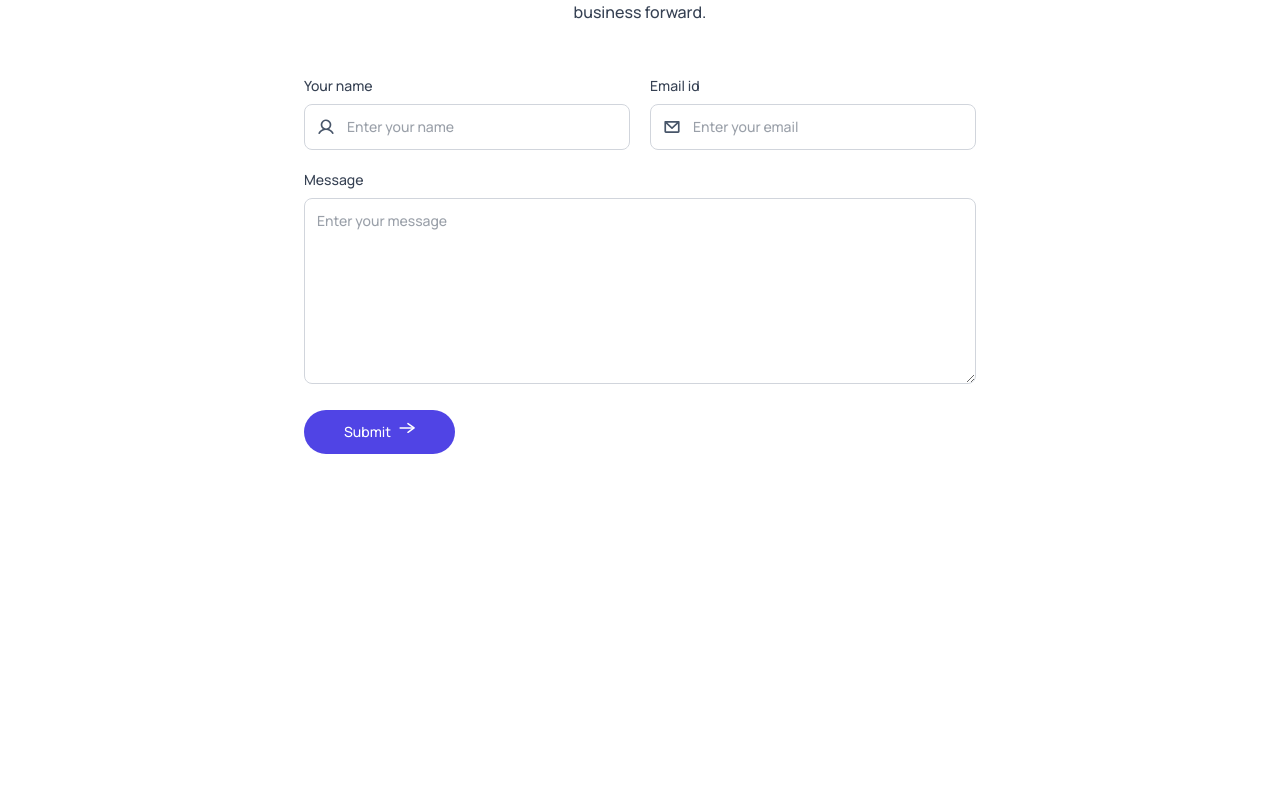
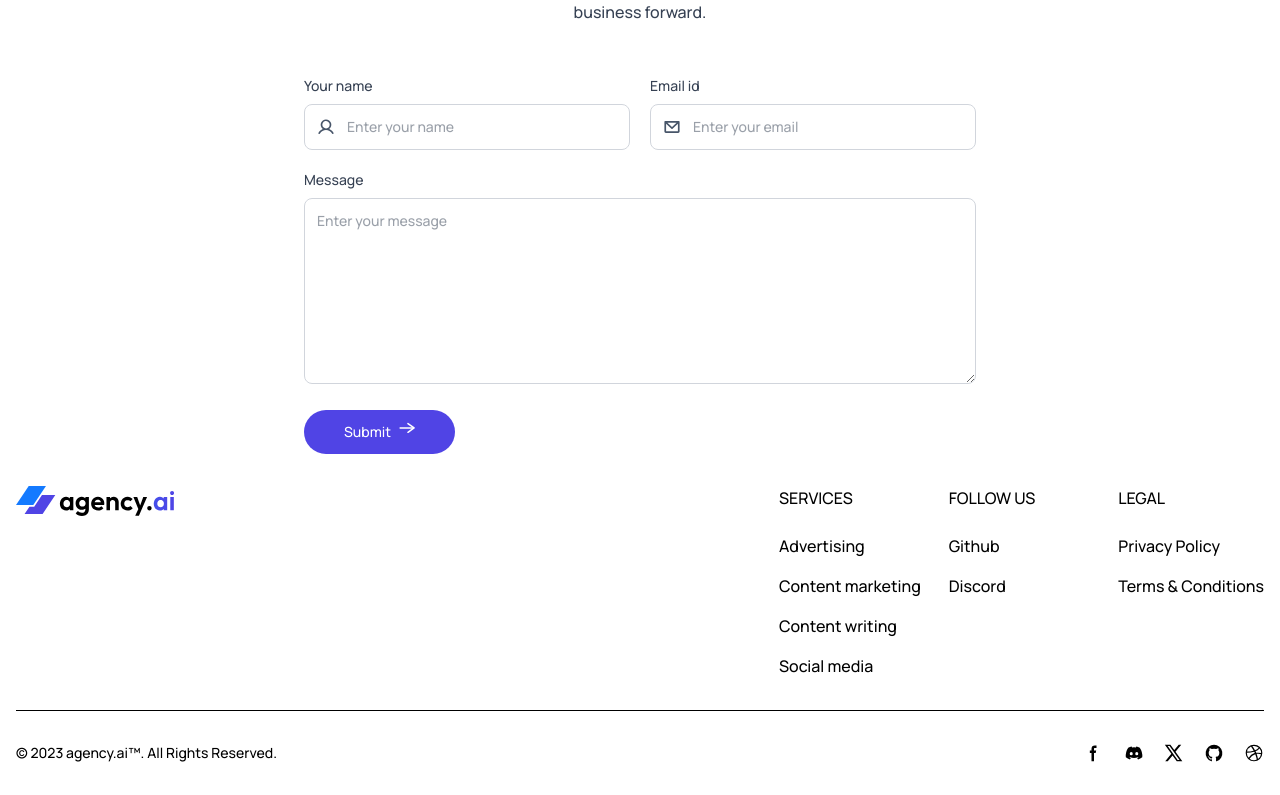
Before and after one commit to abhijithpr08/agency.ai, a React (Vite) app: page / in a window 1280 px wide. Shown: the part 3228-4023 px from the top of the page. Before the commit the page ends 3682 px from the top, so only its background shows below. Built offline with nearby package versions, Linux system fonts and the light colour scheme.

Commit message:
footer section completed

```diff
--- a/src/App.jsx
+++ b/src/App.jsx
@@ -6,6 +6,7 @@ import Services from './components/Services'
 import OurWork from './components/OurWork'
 import Teams from './components/Teams'
 import ContactUs from './components/ContactUs'
+import Footer from './components/Footer'
 
 const App = () => {
 
@@ -20,6 +21,7 @@ const App = () => {
       <OurWork/>
       <Teams/>
       <ContactUs/>
+      <Footer theme={theme} setTheme={setTheme}/>
     </div>
   )
 }
--- /dev/null
+++ b/src/components/Footer.jsx
@@ -0,0 +1,90 @@
+import React from 'react'
+import assets from '../assets/assets'
+
+const Footer = ({theme, setTheme}) => {
+    return (
+        <div className='bg-white/50 dark:bg-gray-900/70 dark:text-white'>
+            <footer class="bg-neutral-primary-soft">
+                <div class="mx-auto w-full p-4 py-6 lg:py-8">
+                    <div class="md:flex md:justify-between">
+                        <div class="mb-6 md:mb-0">
+                            <a href="/" class="flex items-center">
+                                <img src={theme === "dark" ? assets.logo_dark : assets.logo } className='w-32 sm:w-40' alt='logo'/>
+                            </a>
+                        </div>
+                        <div class="grid grid-cols-2 gap-8 sm:gap-6 sm:grid-cols-3">
+                            <div>
+                                <h2 class="mb-6 font-extrabold uppercase">Services</h2>
+                                <ul class="text-body">
+                                    <li class="mb-4">
+                                        <a href="#" class="hover:underline ">Advertising</a>
+                                    </li>
+                                    <li class="mb-4">
+                                        <a href="#" class="hover:underline">Content marketing</a>
+                                    </li>
+                                    <li class="mb-4">
+                                        <a href="#" class="hover:underline">Content writing</a>
+                                    </li>
+                                    <li>
+                                        <a href="#" class="hover:underline">Social media</a>
+                                    </li>
+                                </ul>
+                            </div>
+                            <div>
+                                <h2 class="mb-6 font-extrabold uppercase">Follow us</h2>
+                                <ul class="text-body font-medium">
+                                    <li class="mb-4">
+                                        <a href="https://github.com/abhijithpr08" class="hover:underline ">Github</a>
+                                    </li>
+                                    <li>
+                                        <a href="#" class="hover:underline">Discord</a>
+                                    </li>
+                                </ul>
+                            </div>
+                            <div>
+                                <h2 class="mb-6 font-extrabold uppercase">Legal</h2>
+                                <ul class="text-body font-medium">
+                                    <li class="mb-4">
+                                        <a href="#" class="hover:underline">Privacy Policy</a>
+                                    </li>
+                                    <li>
+                                        <a href="#" class="hover:underline">Terms &amp; Conditions</a>
+                                    </li>
+                                </ul>
+                            </div>
+                        </div>
+                    </div>
+                    <hr class="my-6 border-default sm:mx-auto lg:my-8" />
+                    <div class="sm:flex sm:items-center sm:justify-between">
+                        <span class="text-sm text-body sm:text-center">© 2023 <a href="https://flowbite.com/" class="hover:underline">agency.ai™</a>. All Rights Reserved.
+                        </span>
+                        <div class="flex mt-4 sm:justify-center sm:mt-0">
+                            <a href="#" class="text-body hover:text-heading">
+                                <svg class="w-5 h-5" aria-hidden="true" xmlns="http://www.w3.org/2000/svg" width="24" height="24" fill="currentColor" viewBox="0 0 24 24"><path fill-rule="evenodd" d="M13.135 6H15V3h-1.865a4.147 4.147 0 0 0-4.142 4.142V9H7v3h2v9.938h3V12h2.021l.592-3H12V6.591A.6.6 0 0 1 12.592 6h.543Z" clip-rule="evenodd" /></svg>
+                                <span class="sr-only">Facebook page</span>
+                            </a>
+                            <a href="#" class="text-body hover:text-heading ms-5">
+                                <svg class="w-5 h-5" aria-hidden="true" xmlns="http://www.w3.org/2000/svg" width="24" height="24" fill="currentColor" viewBox="0 0 24 24"><path d="M18.942 5.556a16.3 16.3 0 0 0-4.126-1.3 12.04 12.04 0 0 0-.529 1.1 15.175 15.175 0 0 0-4.573 0 11.586 11.586 0 0 0-.535-1.1 16.274 16.274 0 0 0-4.129 1.3 17.392 17.392 0 0 0-2.868 11.662 15.785 15.785 0 0 0 4.963 2.521c.41-.564.773-1.16 1.084-1.785a10.638 10.638 0 0 1-1.706-.83c.143-.106.283-.217.418-.331a11.664 11.664 0 0 0 10.118 0c.137.114.277.225.418.331-.544.328-1.116.606-1.71.832a12.58 12.58 0 0 0 1.084 1.785 16.46 16.46 0 0 0 5.064-2.595 17.286 17.286 0 0 0-2.973-11.59ZM8.678 14.813a1.94 1.94 0 0 1-1.8-2.045 1.93 1.93 0 0 1 1.8-2.047 1.918 1.918 0 0 1 1.8 2.047 1.929 1.929 0 0 1-1.8 2.045Zm6.644 0a1.94 1.94 0 0 1-1.8-2.045 1.93 1.93 0 0 1 1.8-2.047 1.919 1.919 0 0 1 1.8 2.047 1.93 1.93 0 0 1-1.8 2.045Z" /></svg>
+                                <span class="sr-only">Discord community</span>
+                            </a>
+                            <a href="#" class="text-body hover:text-heading ms-5">
+                                <svg class="w-5 h-5" aria-hidden="true" xmlns="http://www.w3.org/2000/svg" width="24" height="24" fill="currentColor" viewBox="0 0 24 24"><path d="M13.795 10.533 20.68 2h-3.073l-5.255 6.517L7.69 2H1l7.806 10.91L1.47 22h3.074l5.705-7.07L15.31 22H22l-8.205-11.467Zm-2.38 2.95L9.97 11.464 4.36 3.627h2.31l4.528 6.317 1.443 2.02 6.018 8.409h-2.31l-4.934-6.89Z" /></svg>
+                                <span class="sr-only">Twitter page</span>
+                            </a>
+                            <a href="#" class="text-body hover:text-heading ms-5">
+                                <svg class="w-5 h-5" aria-hidden="true" xmlns="http://www.w3.org/2000/svg" width="24" height="24" fill="currentColor" viewBox="0 0 24 24"><path fill-rule="evenodd" d="M12.006 2a9.847 9.847 0 0 0-6.484 2.44 10.32 10.32 0 0 0-3.393 6.17 10.48 10.48 0 0 0 1.317 6.955 10.045 10.045 0 0 0 5.4 4.418c.504.095.683-.223.683-.494 0-.245-.01-1.052-.014-1.908-2.78.62-3.366-1.21-3.366-1.21a2.711 2.711 0 0 0-1.11-1.5c-.907-.637.07-.621.07-.621.317.044.62.163.885.346.266.183.487.426.647.71.135.253.318.476.538.655a2.079 2.079 0 0 0 2.37.196c.045-.52.27-1.006.635-1.37-2.219-.259-4.554-1.138-4.554-5.07a4.022 4.022 0 0 1 1.031-2.75 3.77 3.77 0 0 1 .096-2.713s.839-.275 2.749 1.05a9.26 9.26 0 0 1 5.004 0c1.906-1.325 2.74-1.05 2.74-1.05.37.858.406 1.828.101 2.713a4.017 4.017 0 0 1 1.029 2.75c0 3.939-2.339 4.805-4.564 5.058a2.471 2.471 0 0 1 .679 1.897c0 1.372-.012 2.477-.012 2.814 0 .272.18.592.687.492a10.05 10.05 0 0 0 5.388-4.421 10.473 10.473 0 0 0 1.313-6.948 10.32 10.32 0 0 0-3.39-6.165A9.847 9.847 0 0 0 12.007 2Z" clip-rule="evenodd" /></svg>
+                                <span class="sr-only">GitHub account</span>
+                            </a>
+                            <a href="#" class="text-body hover:text-heading ms-5">
+                                <svg class="w-5 h-5" aria-hidden="true" xmlns="http://www.w3.org/2000/svg" width="24" height="24" fill="currentColor" viewBox="0 0 24 24"><path fill-rule="evenodd" d="M12 2a10 10 0 1 0 10 10A10.009 10.009 0 0 0 12 2Zm6.613 4.614a8.523 8.523 0 0 1 1.93 5.32 20.093 20.093 0 0 0-5.949-.274c-.059-.149-.122-.292-.184-.441a23.879 23.879 0 0 0-.566-1.239 11.41 11.41 0 0 0 4.769-3.366ZM10 3.707a8.82 8.82 0 0 1 2-.238 8.5 8.5 0 0 1 5.664 2.152 9.608 9.608 0 0 1-4.476 3.087A45.755 45.755 0 0 0 10 3.707Zm-6.358 6.555a8.57 8.57 0 0 1 4.73-5.981 53.99 53.99 0 0 1 3.168 4.941 32.078 32.078 0 0 1-7.9 1.04h.002Zm2.01 7.46a8.51 8.51 0 0 1-2.2-5.707v-.262a31.641 31.641 0 0 0 8.777-1.219c.243.477.477.964.692 1.449-.114.032-.227.067-.336.1a13.569 13.569 0 0 0-6.942 5.636l.009.003ZM12 20.556a8.508 8.508 0 0 1-5.243-1.8 11.717 11.717 0 0 1 6.7-5.332.509.509 0 0 1 .055-.02 35.65 35.65 0 0 1 1.819 6.476 8.476 8.476 0 0 1-3.331.676Zm4.772-1.462A37.232 37.232 0 0 0 15.113 13a12.513 12.513 0 0 1 5.321.364 8.56 8.56 0 0 1-3.66 5.73h-.002Z" clip-rule="evenodd" /></svg>
+                                <span class="sr-only">Dribbble account</span>
+                            </a>
+                        </div>
+                    </div>
+                </div>
+            </footer>
+        </div>
+    )
+}
+
+export default Footer
```
